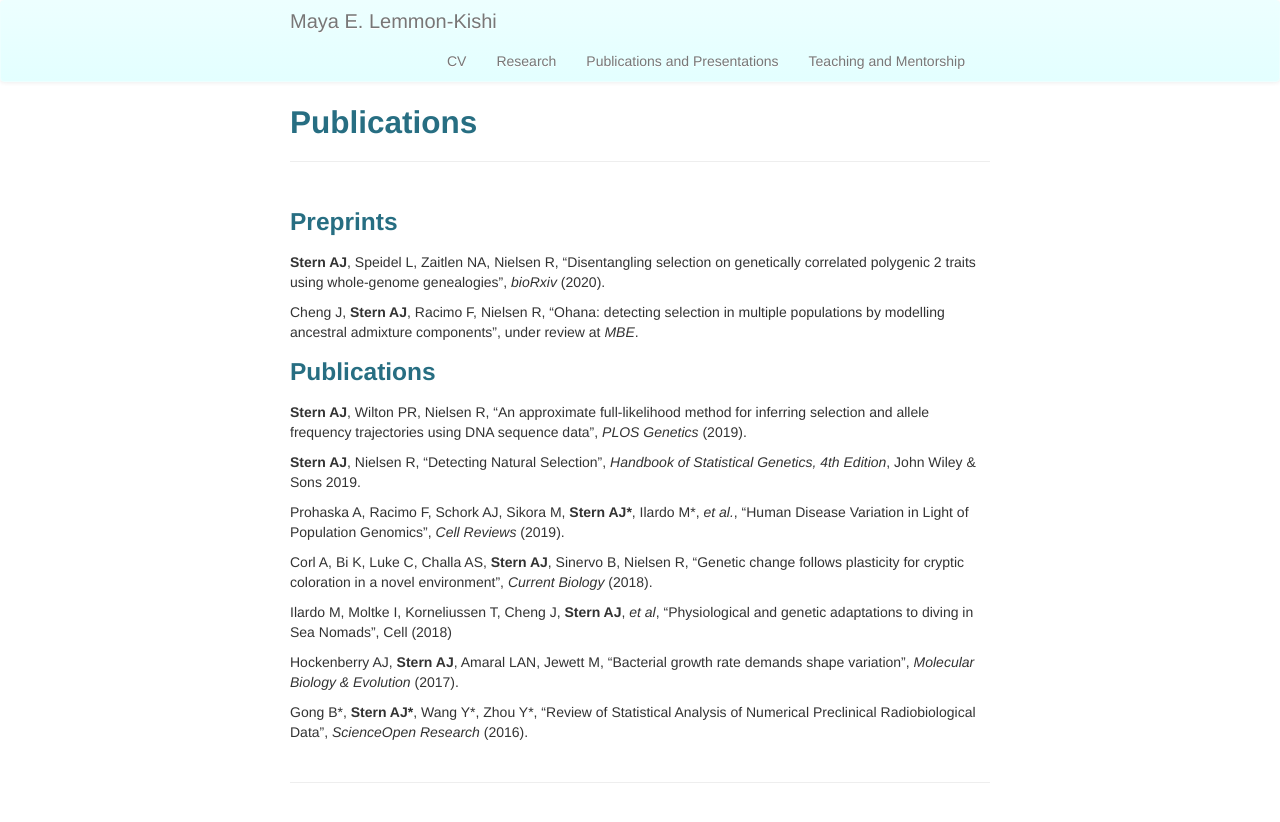
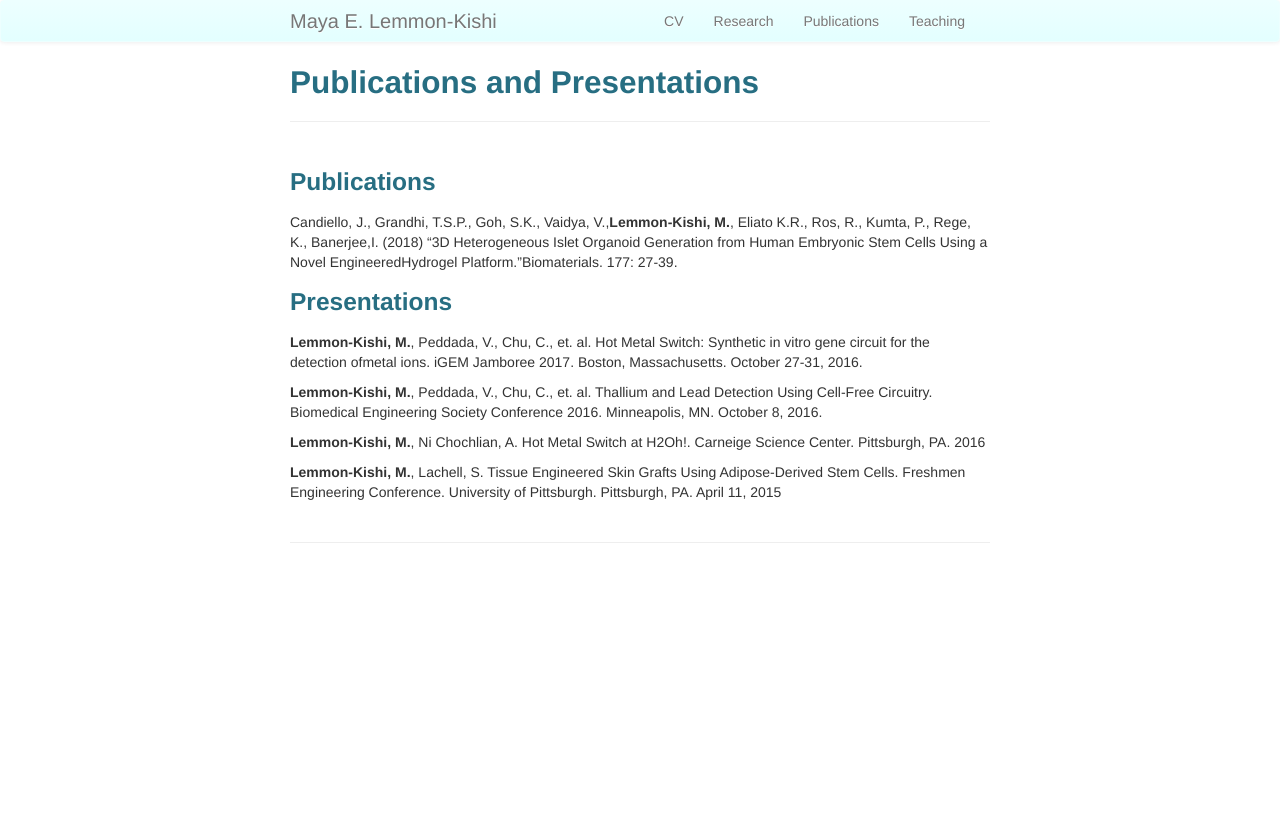
Before and after one commit to lemmonquiche/lemmonquiche.github.io, a Jekyll site: the page built from pages/publications.md, in a window 1280 px wide. Shown: the top 822 px of the page. Built offline with Jekyll 4.4.1, drawn with Linux system fonts in a browser that asks for light colours.

Commit message:
publications and presentations"

```diff
--- a/_includes/themes/twitter/default.html
+++ b/_includes/themes/twitter/default.html
@@ -37,8 +37,8 @@
           <ul class="nav">
               <li><a href="{{ BASE_PATH }}/assets/CV.pdf">CV</a></li>
               <li><a href="{{ BASE_PATH }}/pages/research.html">Research</a></li>
-              <li><a href="{{ BASE_PATH }}/pages/publications.html">Publications and Presentations</a></li>
-              <li><a href="{{ BASE_PATH }}/pages/teaching.html">Teaching and Mentorship</a></li>
+              <li><a href="{{ BASE_PATH }}/pages/publications.html">Publications</a></li>
+              <li><a href="{{ BASE_PATH }}/pages/teaching.html">Teaching</a></li>
               <!-- <li><a href="{{ BASE_PATH }}/pages/software.html">software</a></li> -->
           </ul>
         </div>
--- a/pages/publications.md
+++ b/pages/publications.md
@@ -1,29 +1,19 @@
 ---
 layout: page
-title: Publications
-description: Aaron Stern | Publications
+title: Publications and Presentations
+description: Maya Lemmon-Kishi | Publications and Presentations
 ---
-
-### Preprints
-
-<b>Stern AJ</b>, Speidel L, Zaitlen NA, Nielsen R, "Disentangling selection on genetically correlated polygenic
-2 traits using whole-genome genealogies", *bioRxiv* (2020).
-
-Cheng J, <b>Stern AJ</b>, Racimo F, Nielsen R, "Ohana: detecting selection in multiple populations by
-modelling ancestral admixture components", under review at *MBE*.
 
 ### Publications
 
-<b>Stern AJ</b>, Wilton PR, Nielsen R, "An approximate full-likelihood method for inferring selection and allele frequency trajectories using DNA sequence data", *PLOS Genetics* (2019).
+Candiello, J., Grandhi, T.S.P., Goh, S.K., Vaidya, V.,<b>Lemmon-Kishi, M.</b>, Eliato K.R., Ros, R., Kumta, P., Rege, K., Banerjee,I. (2018) “3D Heterogeneous Islet Organoid Generation from Human Embryonic Stem Cells Using a Novel EngineeredHydrogel Platform.”Biomaterials. 177: 27-39.
 
-<b>Stern AJ</b>, Nielsen R, "Detecting Natural Selection", *Handbook of Statistical Genetics, 4th Edition*,  John Wiley & Sons 2019.
+### Presentations
 
-Prohaska A, Racimo F, Schork AJ, Sikora M, <b>Stern AJ\*</b>, Ilardo M\*, *et al.*, "Human Disease Variation in Light of Population Genomics",  *Cell Reviews* (2019).
+<b>Lemmon-Kishi, M.</b>, Peddada, V., Chu, C., et. al. Hot Metal Switch: Synthetic in vitro gene circuit for the detection ofmetal ions. iGEM Jamboree 2017. Boston, Massachusetts. October 27-31, 2016.
 
-Corl A, Bi K, Luke C, Challa AS, <b>Stern AJ</b>, Sinervo B, Nielsen R, "Genetic change follows plasticity for cryptic coloration in a novel environment", *Current Biology* (2018).
+<b>Lemmon-Kishi, M.</b>, Peddada, V., Chu, C., et. al. Thallium and Lead Detection Using Cell-Free Circuitry. Biomedical Engineering Society Conference 2016. Minneapolis, MN. October 8, 2016.
 
-Ilardo M, Moltke I, Korneliussen T, Cheng J, <b>Stern AJ</b>, *et al*, "Physiological and genetic adaptations to diving in Sea Nomads", Cell (2018)
+<b>Lemmon-Kishi, M.</b>, Ni Chochlian, A. Hot Metal Switch at H2Oh!. Carneige Science Center. Pittsburgh, PA. 2016
 
-Hockenberry AJ, <b>Stern AJ</b>, Amaral LAN, Jewett M, "Bacterial growth rate demands shape variation", *Molecular Biology & Evolution* (2017).
-
-Gong B\*, <b>Stern AJ\*</b>, Wang Y\*, Zhou Y\*, "Review of Statistical Analysis of Numerical Preclinical Radiobiological Data", *ScienceOpen Research* (2016).
+<b>Lemmon-Kishi, M.</b>, Lachell, S. Tissue Engineered Skin Grafts Using Adipose-Derived Stem Cells. Freshmen Engineering Conference. University of Pittsburgh. Pittsburgh, PA. April 11, 2015
```
